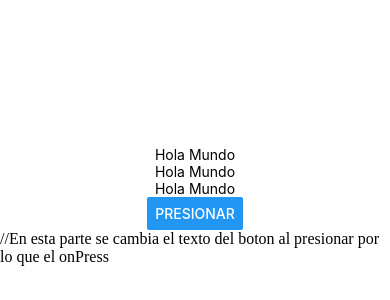
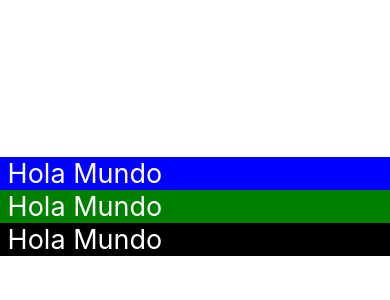
Before and after one commit to Majo247/PM193, a React Native app in the folder my-app2/: screen / in a window 390 px wide. Shown: the part 216-516 px from the top of the page. Built offline with nearby package versions, Linux system fonts and the light colour scheme.

Commit message:
Practica 6 15/06/25

```diff
--- a/my-app2/App.js
+++ b/my-app2/App.js
@@ -6,12 +6,12 @@
 
 
 //componente Propio de Texto
-const Texto= ()=>{
+const Texto= ({style})=>{
   const [contenido, setContenido]=useState('Hola Mundo')//Para cambiar el texto del boton al presionar
   const actualizaTexto=()=>{setContenido('Estado modificado')}//Para cambiar el hola mundo por otro tecto
 
   return (
-    <Text onPress={actualizaTexto}> {contenido} </Text>
+    <Text style={[styles.text,style]} onPress={actualizaTexto}> {contenido} </Text>// est aparte la modificamos para
 
 
   );
@@ -26,10 +26,10 @@
     <View style={styles.container}>
 
 
-      <Texto ></Texto>
-      <Texto ></Texto>
-      <Texto ></Texto>
-      <Button title = {botonContenido} onPress={cambiarTextoBoton}></Button> //En esta parte se cambia el texto del boton al presionar por lo que el onPress
+      <Texto style={styles.azul}></Texto>
+      <Texto style={styles.verde}></Texto>
+      <Texto style={styles.negro}></Texto>
+
       <StatusBar style="auto" />
 
     </View>
@@ -42,7 +42,16 @@
   container: {
     flex: 1,
     backgroundColor: '#fff',
-    alignItems: 'center',
+    alignItems: 'strech',
     justifyContent: 'center',
+
   },
+  text: {
+    color: 'white',
+    fontSize: 27,
+
+  },
+  azul: {backgroundColor: 'blue'},
+  verde: {backgroundColor: 'green'},
+  negro: {backgroundColor: 'black'},
 });
```
